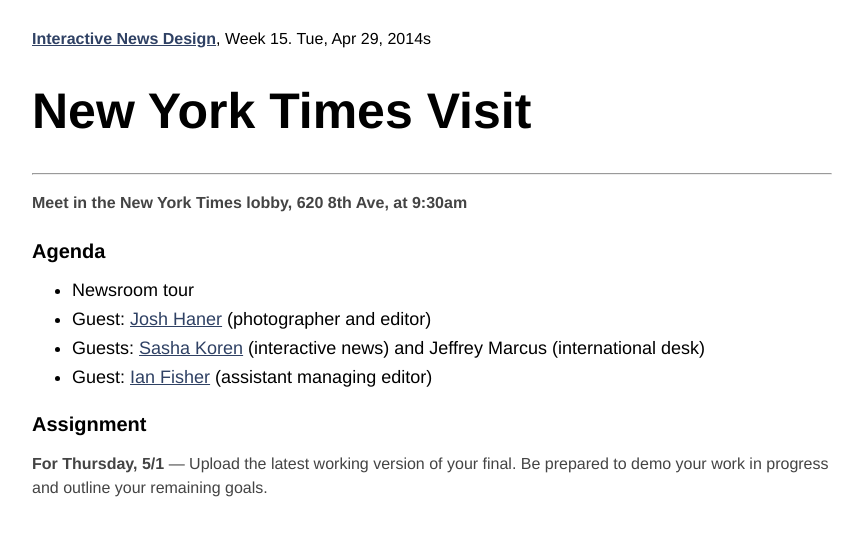
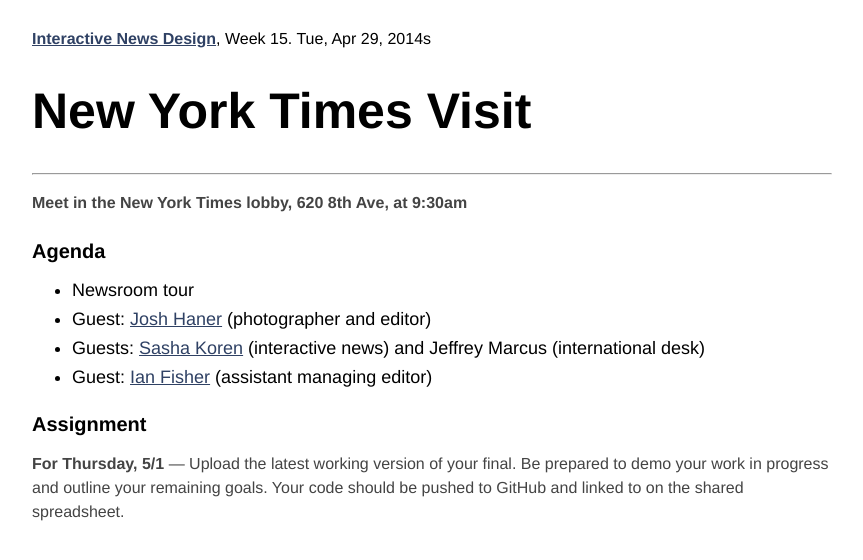
Before and after one commit to tysone/2014-columbia, a Jekyll site: the page built from _posts/2014-04-29-class-27.md, in a window 1280 px wide. Shown: the top 560 px of the page, without its empty margins (248-1111 px from the left). Built offline with Jekyll 4.4.1, drawn with Linux system fonts in a browser that asks for light colours.

Commit message:
Update 2014-04-29-class-27.md

```diff
--- a/_posts/2014-04-29-class-27.md
+++ b/_posts/2014-04-29-class-27.md
@@ -16,4 +16,4 @@
 
 ## Assignment
 
-**For Thursday, 5/1** — Upload the latest working version of your final. Be prepared to demo your work in progress and outline your remaining goals.
+**For Thursday, 5/1** — Upload the latest working version of your final. Be prepared to demo your work in progress and outline your remaining goals. Your code should be pushed to GitHub and linked to on the shared spreadsheet.
```
